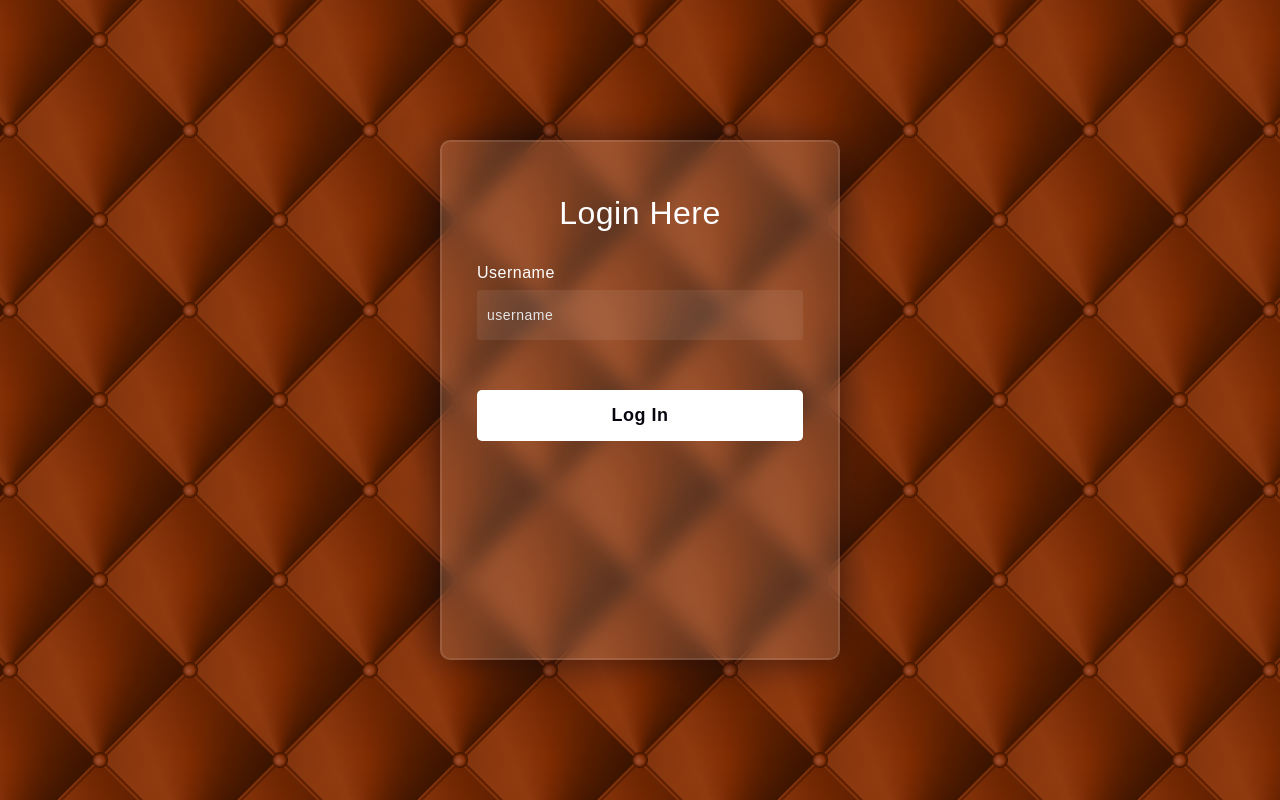
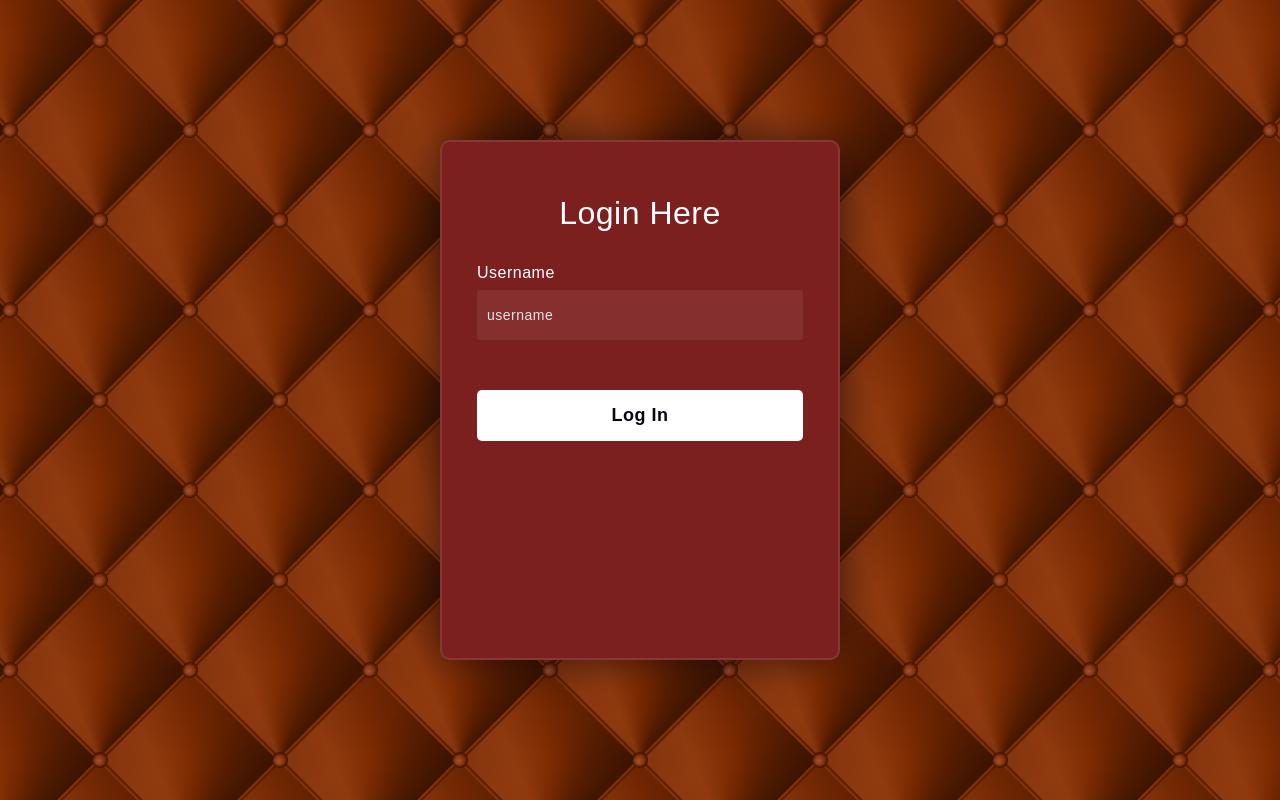
Before and after one commit to rafawang2/WebProject, a FastAPI app: page /login in a window 1280 px wide. Run offline with FastAPI, Linux system fonts and the light colour scheme.

Commit message:
把login.css的背景改成深色並且不透明

```diff
--- a/static/styles/login.css
+++ b/static/styles/login.css
@@ -10,7 +10,7 @@
 form{
     height: 520px;
     width: 400px;
-    background-color: rgba(255,255,255,0.13);
+    background-color: rgb(124, 31, 31);
     position: absolute;
     transform: translate(-50%,-50%);
     top: 50%;
```
